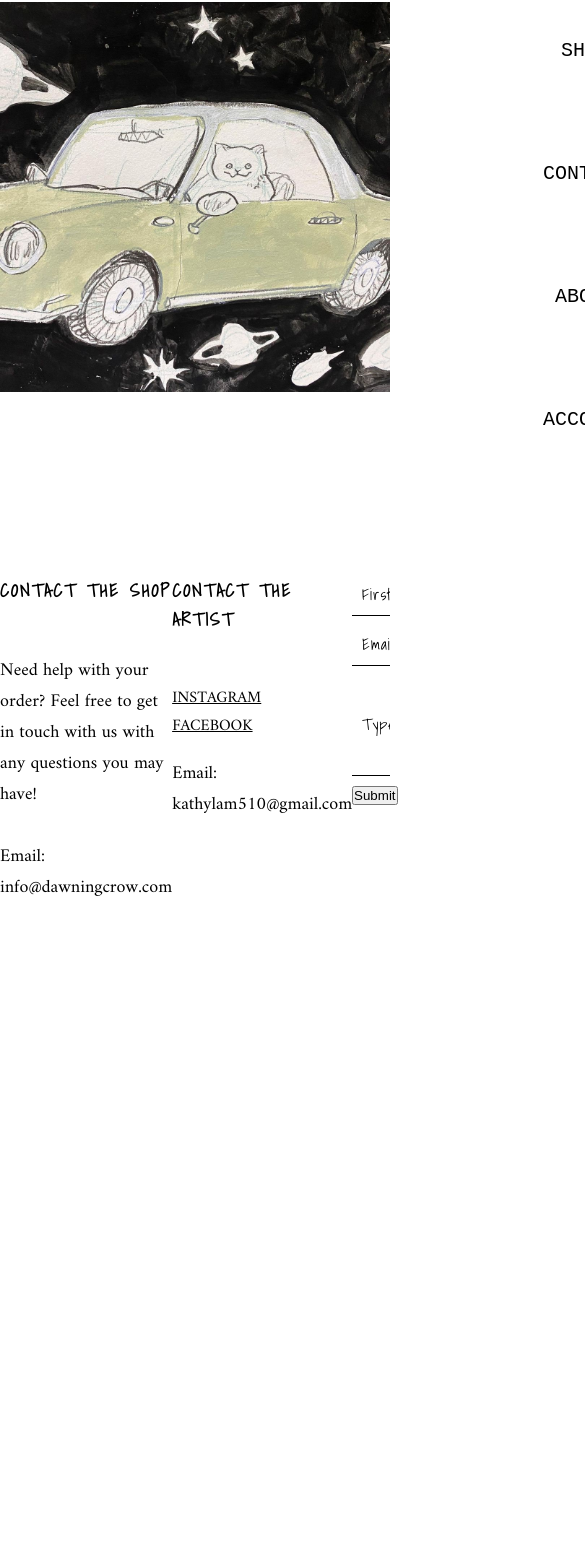
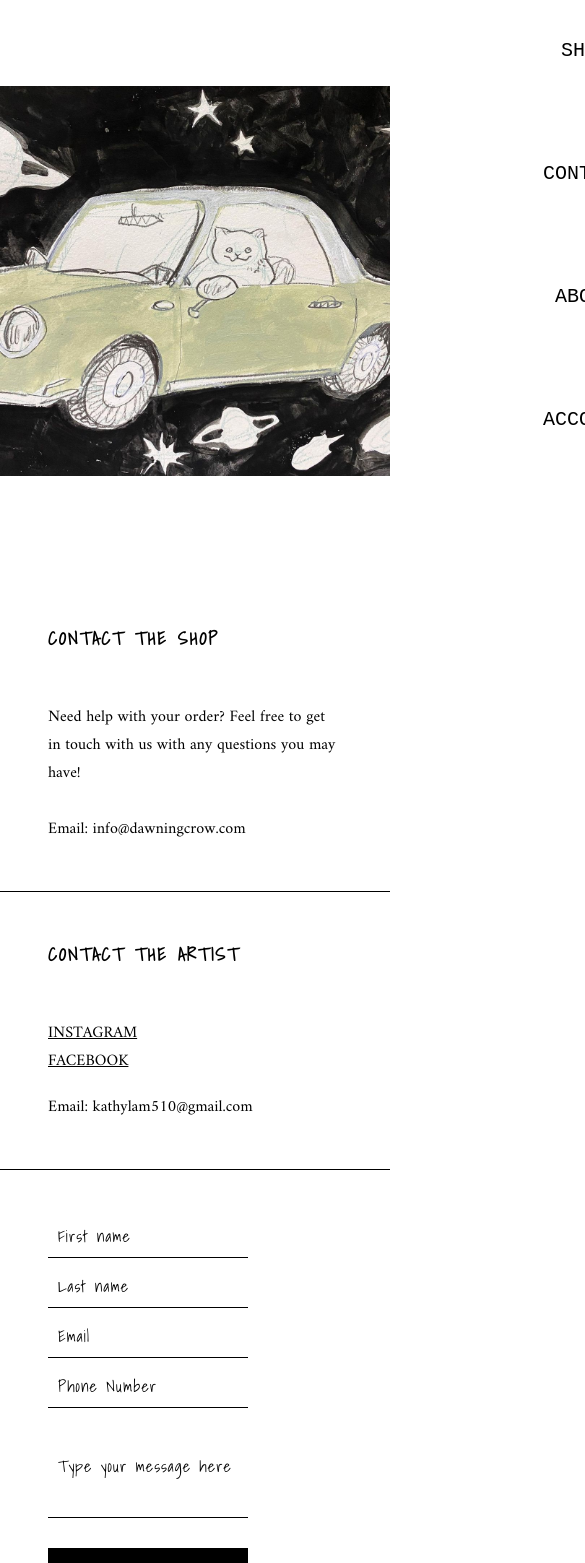
Before and after one commit to minileisdukno2/dawningcrow, a React (Create React App) app: page /contactpage in a window 390 px wide. Shown: the part 141-1704 px from the top of the page, 585 px wide, since content can reach past the window. Before the commit the page ends 1308 px from the top, so only its background shows below. Built offline with nearby package versions, Linux system fonts and the light colour scheme; a web font is replaced by a local one.

Commit message:
responsive het phan phu

```diff
--- a/src/contact_page/index.css
+++ b/src/contact_page/index.css
@@ -68,20 +68,89 @@
   margin-right: 10px;
   box-sizing: border-box;
   margin-bottom: 10px;
-  font-family: 'Amiri', serif;
+  font-family: "Amiri", serif;
 }
 input:focus {
-    outline: none
+  outline: none;
 }
 
-.Contact_third_content .Contact_message{
-    width: 410px;
-    height: 100px;
+.Contact_third_content .Contact_message {
+  width: 410px;
+  height: 100px;
 }
 
-::placeholder{
-    font-family: 'Shadows Into Light', cursive;
+::placeholder {
+  font-family: "Shadows Into Light", cursive;
+  font-size: 16px;
+  color: black;
+  letter-spacing: 1px;
+}
+
+.ContactSubmit {
+  background-color: black; /* Green */
+  border: none;
+  color: white;
+  padding: 10px 20px;
+  text-align: center;
+  text-decoration: none;
+  display: inline-block;
+  font-size: 16px;
+  margin-top: 20px;
+  font-family: "Shadows Into Light", cursive;
+  margin-bottom: 5px;
+  transition: 0.5s;
+}
+
+.ContactSubmit:hover {
+  transform: scale(1.1);
+}
+
+@media (max-width: 1024px) {
+  .Contact_first_content p {
     font-size: 16px;
-    color: black;
-    letter-spacing:1px;
+  }
+  .Contact_second_content p {
+    font-size: 16px;
+  }
+  .Contact_second_content a {
+    font-size: 16px;
+    text-decoration: underline;
+  }
 }
+
+@media (max-width: 768px) {
+  .contact_container {
+    display: contents;
+  }
+
+  .Contact_first_content {
+    width: 100%;
+    padding: 3rem;
+    border-bottom: 1px solid black;
+  }
+
+  .Contact_second_content {
+    width: 100%;
+    padding: 3rem;
+    border-bottom: 1px solid black;
+  }
+
+  .Contact_third_content {
+    width: 100%;
+    padding: 3rem;
+  }
+}
+
+@media (max-width: 516px) {
+  .Contact_third_content .Contact_message {
+    width: 200px;
+  }
+  .contact_container {
+    margin-top: 10vh;
+  }
+  .Contact_pic_container {
+    width: 100vw;
+    height: 70vh;
+    z-index: -1;
+  }
+}
--- a/src/contact_page/index.js
+++ b/src/contact_page/index.js
@@ -40,7 +40,7 @@ const Contactpage = () => {
                 ></input>
                 <br></br>
               </label>
-              <button type="submit">Submit</button>
+              <input type="submit" value="SUBMIT" className="ContactSubmit" />
             </form>
           </div>
         </div>
--- a/src/login-page/forgot_password/index.css
+++ b/src/login-page/forgot_password/index.css
@@ -2,3 +2,9 @@
     margin-bottom: 30px;
     font-family: 'Amiri', serif;
 }
+
+@media (max-width: 530px) {
+    .Login_container p{
+        margin-right: 10px;
+    }
+}
--- a/src/login-page/index.css
+++ b/src/login-page/index.css
@@ -61,12 +61,11 @@
     margin-top: 20px;
     font-family: 'Shadows Into Light', cursive;
     margin-bottom: 5px;
-
+    transition: 0.5s;
 }
 
 .Login_body_contianer .Login_container form .submit:hover{
     transform: scale(1.1);
-    transition: 0.5s;
 }
 
 .Login_body_contianer .Login_container form a{
@@ -77,3 +76,21 @@
 .Login_body_contianer .Login_container form a:hover{
     opacity: 0.8;
 }
+
+@media (max-width: 1200px){
+    .Login_main_container{
+        margin-bottom: 30px;
+    }
+}
+
+@media (max-width: 600px){
+    .Login_main_container{
+        margin-bottom: 30px;
+        height: 150vh;
+    }
+
+    .Login_body_contianer{
+        display: contents;
+    }
+
+}
```
